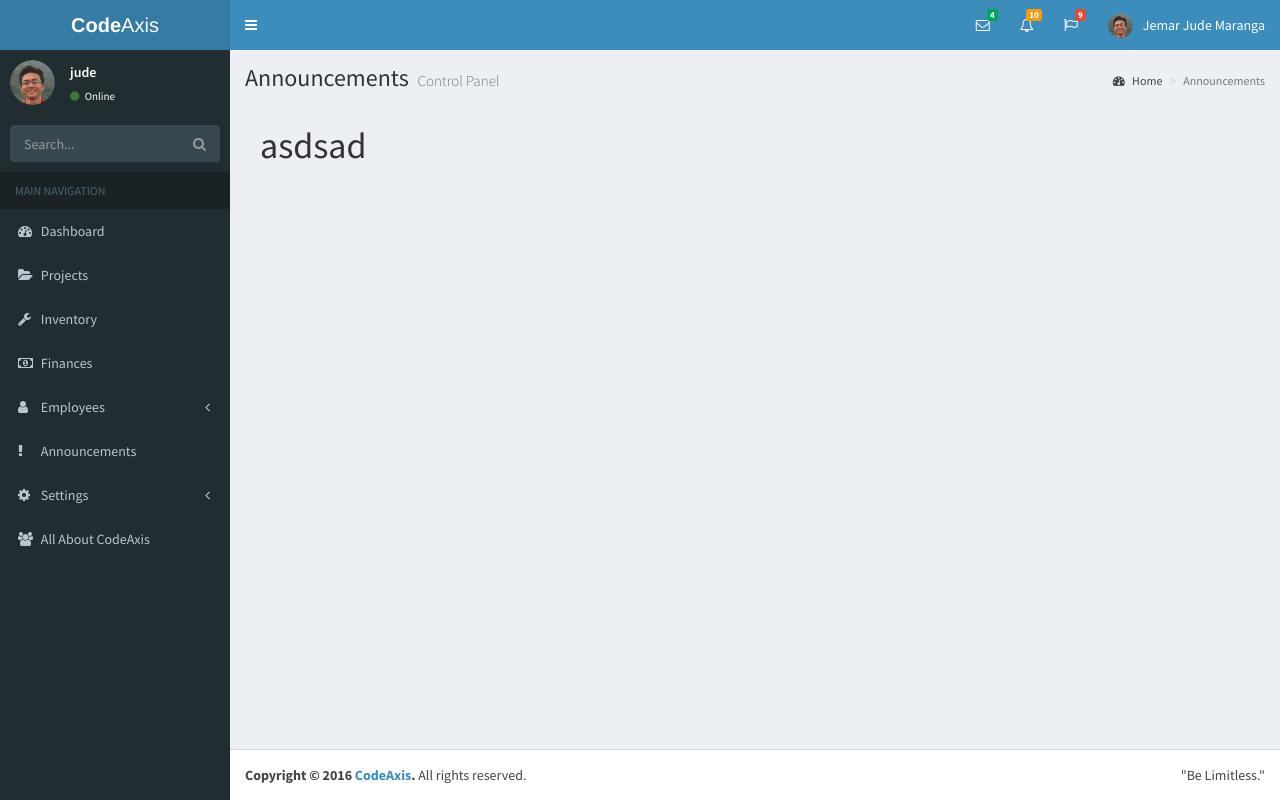
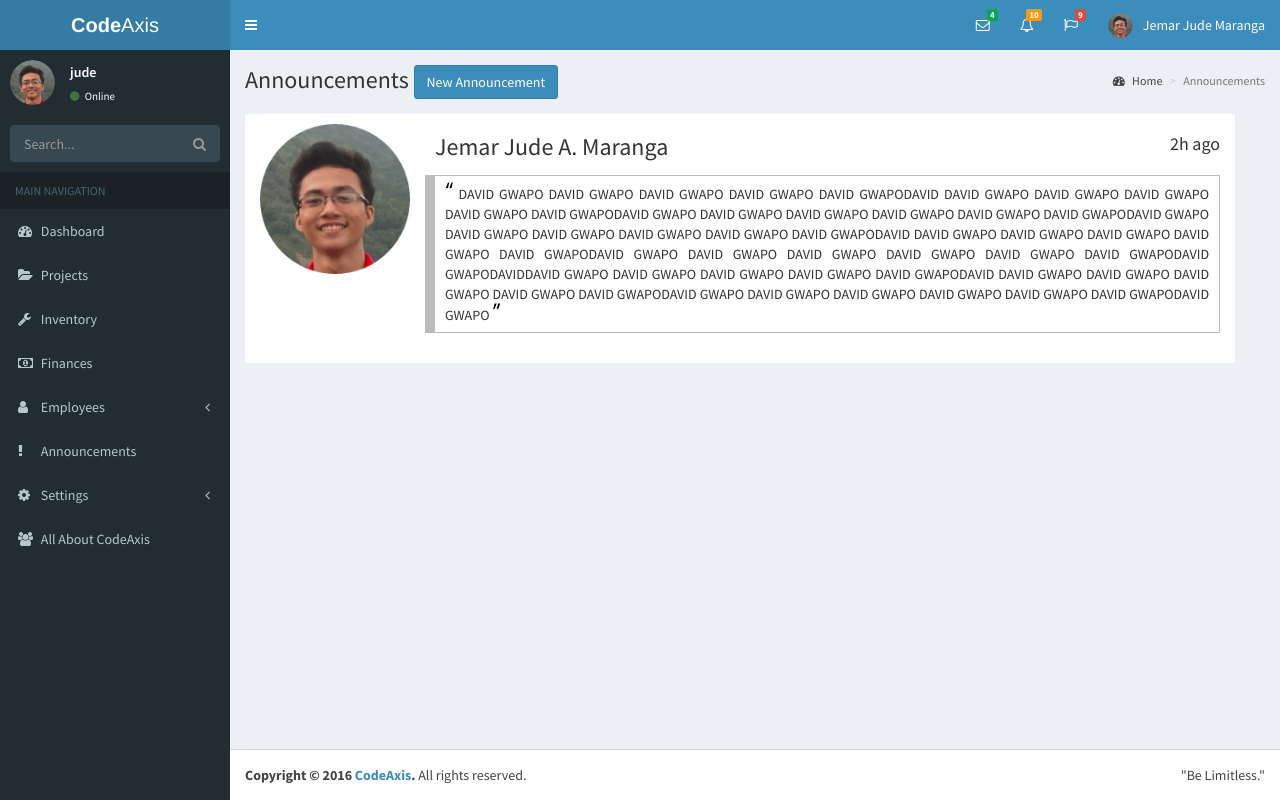
Before and after one commit to codeaxiscom/ca-management, a PHP site: page /announcement.php in a window 1280 px wide. Run offline with PHP 8.4, Linux system fonts and the light colour scheme; a user stored in the database is signed in.

Commit message:
announcement pages added

```diff
--- a/announcement.php
+++ b/announcement.php
@@ -48,7 +48,7 @@
 				<section class="content-header">
 					<h1>
 						Announcements
-						<small>Control Panel</small>
+						<button type="button" class="btn btn-primary">New Announcement</button>
 					</h1>
 					<ol class="breadcrumb">
 						<li><a href="main.php"><i class="fa fa-dashboard"></i> Home</a></li>
@@ -61,9 +61,27 @@
 
 					<!-- Your Page Content Here -->
 					<div class="container-fluid">
-						<div class="row">
-							<div class="col-md-12">
-								<h1>asdsad</h1>
+						<div class="row announcement-row">
+							<div class="col-md-2">
+								<img src="media/profile-pictures/jude.png" width="150px" height="150px" class="img-rounded composer-image">
+							</div>
+							<div class="col-md-10">
+								<div class="announcement-content">
+									<div class="announcement-heading">
+										<h3 class="composer-name">Jemar Jude A. Maranga</h3>
+										<h4 class="time-composed">2h ago</h4>
+									</div>
+									<blockquote>
+										DAVID GWAPO DAVID GWAPO DAVID GWAPO DAVID GWAPO DAVID GWAPODAVID
+										DAVID GWAPO DAVID GWAPO DAVID GWAPO DAVID GWAPO DAVID GWAPODAVID GWAPO
+										DAVID GWAPO DAVID GWAPO DAVID GWAPO DAVID GWAPO DAVID GWAPODAVID GWAPO
+										DAVID GWAPO DAVID GWAPO DAVID GWAPO DAVID GWAPO DAVID GWAPODAVID
+										DAVID GWAPO DAVID GWAPO DAVID GWAPO DAVID GWAPO DAVID GWAPODAVID GWAPO
+										DAVID GWAPO DAVID GWAPO DAVID GWAPO DAVID GWAPO DAVID GWAPODAVID GWAPODAVIDDAVID GWAPO DAVID GWAPO DAVID GWAPO DAVID GWAPO DAVID GWAPODAVID
+										DAVID GWAPO DAVID GWAPO DAVID GWAPO DAVID GWAPO DAVID GWAPODAVID GWAPO
+										DAVID GWAPO DAVID GWAPO DAVID GWAPO DAVID GWAPO DAVID GWAPODAVID GWAPO
+									</blockquote>
+								</div>
 							</div>
 						</div>
 					</div>
--- a/css/announcement.css
+++ b/css/announcement.css
@@ -0,0 +1,51 @@
+@font-face{
+	font-family: Myriad;
+	src: url("fonts/Myriad-Pro_31655.ttf");
+}
+blockquote{
+	background: transparent;
+	border: 1px solid #bbb;
+	border-left: 10px solid #bbb;
+	padding: 0.5em 10px;
+	quotes: "\201C""\201D""\2018""\2019";
+	font-size: 14px;
+	line-height: 20px;
+	text-align: justify;
+}
+blockquote::before{
+	content: open-quote;
+	font-size: 24px;
+	color: #000;
+	font-family: Myriad;
+}
+blockquote::after{
+	content: close-quote;
+	font-size: 24px;
+	color: #000;
+	font-family: Myriad;
+}
+
+.announcement-row{
+	width: 100%;
+	background-color: #fff;
+	padding: 10px 0;
+}
+.composer-image{
+	float: left;
+}
+.announcement-heading {
+	width: 100%;
+	display: inline-block;
+}
+.composer-name{
+	display: inline;
+	float: left;
+	margin: 10px;
+}
+.time-composed{
+	display: inline;
+	float: right;
+}
+.announcement-content{
+	float: left;
+}
```
